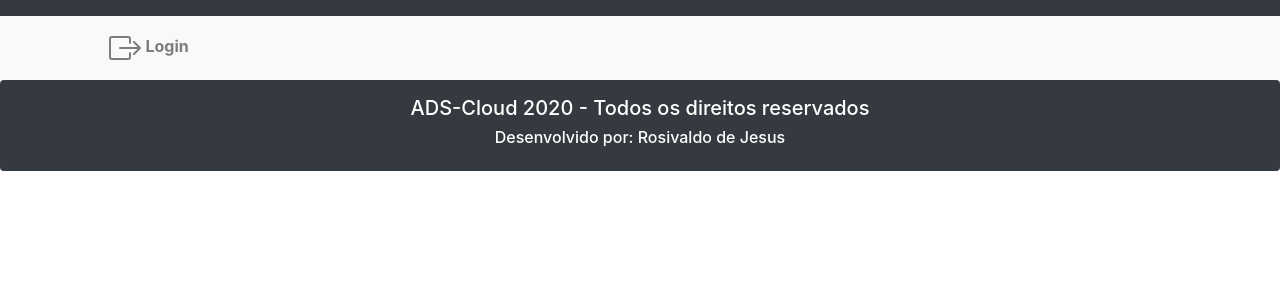
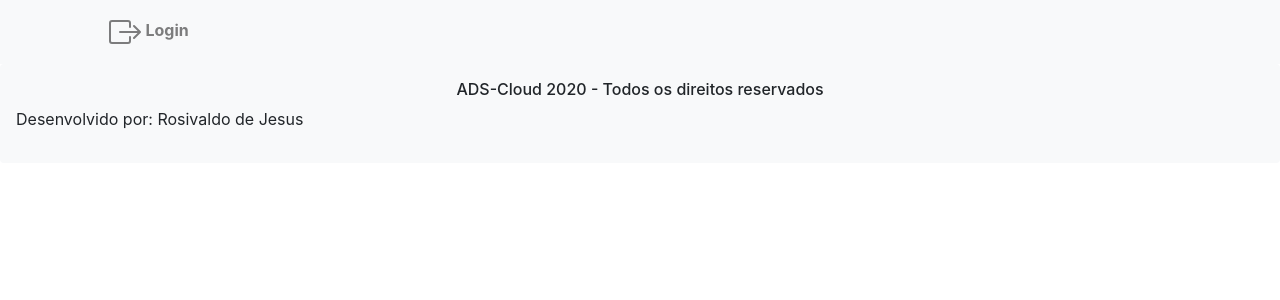
Before and after one commit to Rosivaldojesus/adscloud, a Django app: page /base/ in a window 1280 px wide. Shown: the top 300 px of the page. Run offline with Django 3.2, Linux system fonts and the light colour scheme; some libraries are stand-ins or nearby versions.

Commit message:
make it better

```diff
--- a/templates/brBanner.html
+++ b/templates/brBanner.html
@@ -21,9 +21,6 @@
 </style>
 
 
-
-
-
 <div class="fundoBanner">
 	<div class="container">
 		<section>
--- a/templates/model-footer.html
+++ b/templates/model-footer.html
@@ -1,11 +1,13 @@
-
+<style>
+	.card{}
+</style>
 
 <div class="containers-xl">
     <section>
-		<div class="card border-0 p-3 mb-2 bg-dark text-white" align="center">
-		    <h5>ADS-Cloud 2020 - Todos os direitos reservados</h5>
+		<div class="card border-0 p-3 mb-2 bg-light text-red" align="center">
+		    <h6>ADS-Cloud 2020 - Todos os direitos reservados</h6>
 			<div>
-				<h6>Desenvolvido por: Rosivaldo de Jesus</h6>
+				<p>Desenvolvido por: Rosivaldo de Jesus</p>
 			</div>
 		</div>
 	<section>
--- a/templates/model-header.html
+++ b/templates/model-header.html
@@ -1,5 +1,23 @@
-<div class="bg-light">
-    <nav class="navbar navbar-expand-lg navbar-light bg-dark"></nav>
+<style>
+	.banner {
+  background: linear-gradient(90deg, rgba(0,0,0,1) 0%, rgba(159,0,255,1) 50%, rgba(9,0,0,1) 100%)+;
+  color: white;
+}
+	.nomeSistema{
+	color: white;
+	}
+	.fundoBanner{
+		background: rgb(6,0,6);
+		background: linear-gradient(90deg, rgba(6,0,6,1) 0%, rgba(156,10,159,1) 50%, rgba(18,0,22,1) 100%);
+	}
+	.fonte{
+		font-size: 50px;
+		font-family: serif";
+	}
+}
+</style>
+<div class="bg-light" >
+
         <div class="container">
           <nav class="navbar navbar-expand-lg navbar-light bg-light ">
             {% if request.user.is_authenticated %}
```
